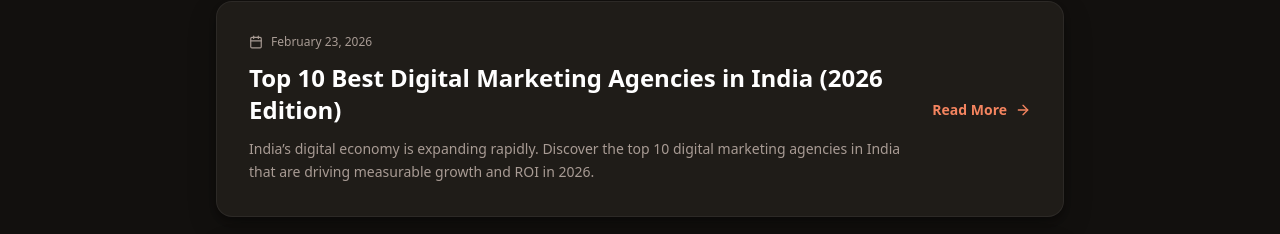
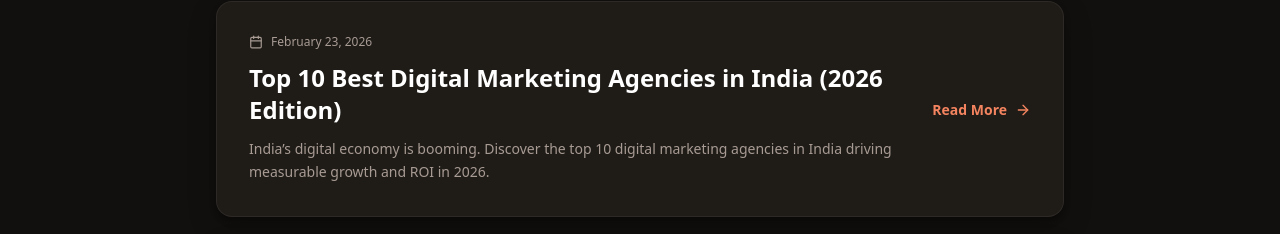
Before and after one commit to JatinVasman/Best-Digital-Marketing-Agency, a Next.js app: page /blog in a window 1280 px wide. Shown: the part 371-605 px from the top of the page. Built offline with nearby package versions, Linux system fonts and the light colour scheme.

Commit message:
Fixed the Meta discription

```diff
--- a/src/app/layout.tsx
+++ b/src/app/layout.tsx
@@ -24,7 +24,7 @@ export const metadata: Metadata = {
   },
   title: "Best Digital Marketing Agency in India | Business Volunteers",
   description:
-    "Business Volunteers is a results-driven digital marketing agency in India offering social media management, website development, branding, SEO, and performance marketing for growing businesses.",
+    "Business Volunteers — results-driven digital marketing agency in India. Social media, web development, branding, SEO & performance marketing.",
   keywords: [
     "best digital marketing agency India",
     "digital marketing company India",
--- a/src/data/blogs.ts
+++ b/src/data/blogs.ts
@@ -12,7 +12,7 @@ export const blogs: BlogPost[] = [
     title: "Top 10 Best Digital Marketing Agencies in India (2026 Edition)",
     date: "February 23, 2026",
     excerpt:
-      "India’s digital economy is expanding rapidly. Discover the top 10 digital marketing agencies in India that are driving measurable growth and ROI in 2026.",
+      "India’s digital economy is booming. Discover the top 10 digital marketing agencies in India driving measurable growth and ROI in 2026.",
     content: `India’s digital economy is expanding rapidly. With increasing competition across industries, brands require performance-driven, ROI-focused digital marketing partners that can deliver measurable growth.
 
 If you are looking for the best digital marketing agencies in India, this curated list highlights agencies known for strategy, creativity, performance marketing, and brand-building expertise.
```
